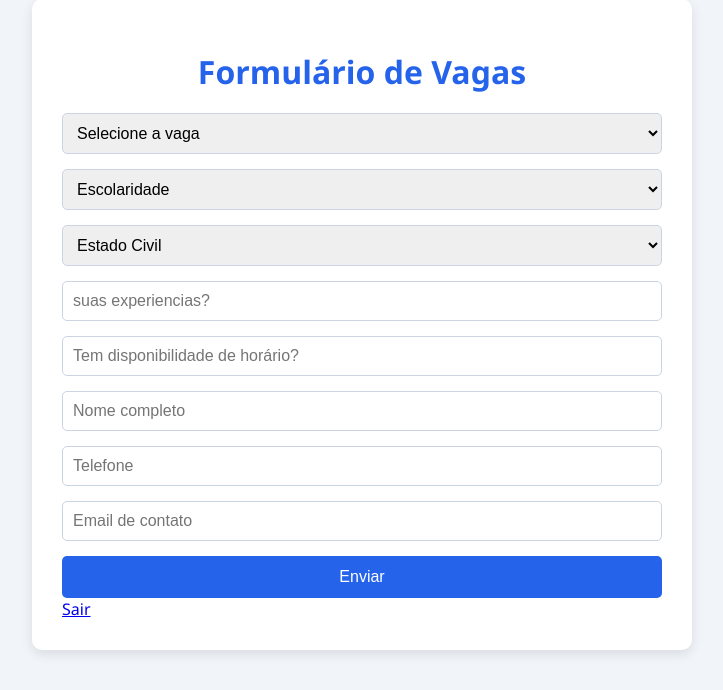
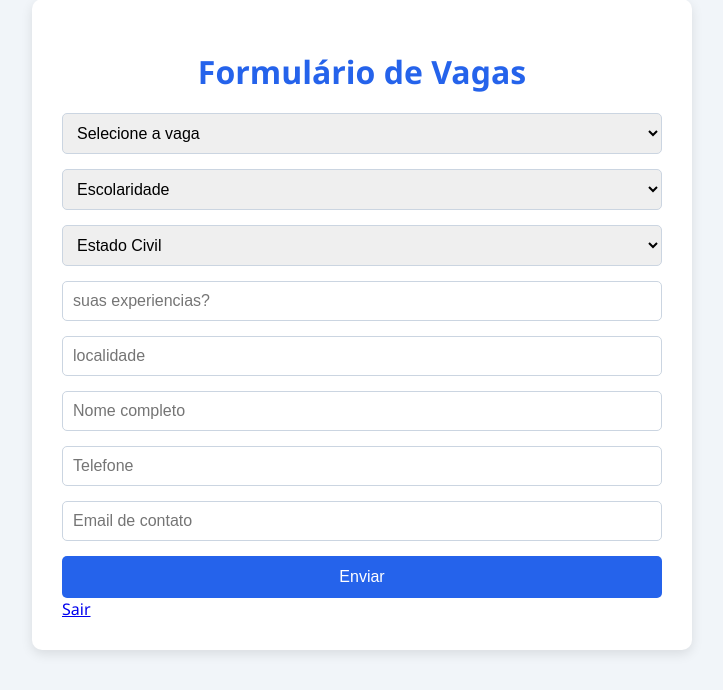
Before and after one commit to gordaohackker/trabalho-fm, a Flask app: page /vagas in a window 1280 px wide. Shown: the part 21-711 px from the top of the page, without its empty margins (278-1001 px from the left). Run offline with Flask 3, Linux system fonts and the light colour scheme; the visitor is signed in with stand-in values (Sample User, id 1).

Commit message:
Update vagas.html

```diff
--- a/templates/vagas.html
+++ b/templates/vagas.html
@@ -33,7 +33,7 @@
         <option>Divorciado(a)</option>
       </select>
       <input type="text" name="motivo" placeholder="suas experiencias?" required>
-      <input type="text" name="disponibilidade" placeholder="Tem disponibilidade de horário?" required>
+      <input type="text" name="disponibilidade" placeholder="localidade" required>
       <input type="text" name="nome" placeholder="Nome completo" required>
       <input type="text" name="telefone" placeholder="Telefone" required>
       <input type="email" name="email_contato" placeholder="Email de contato" required>
```
